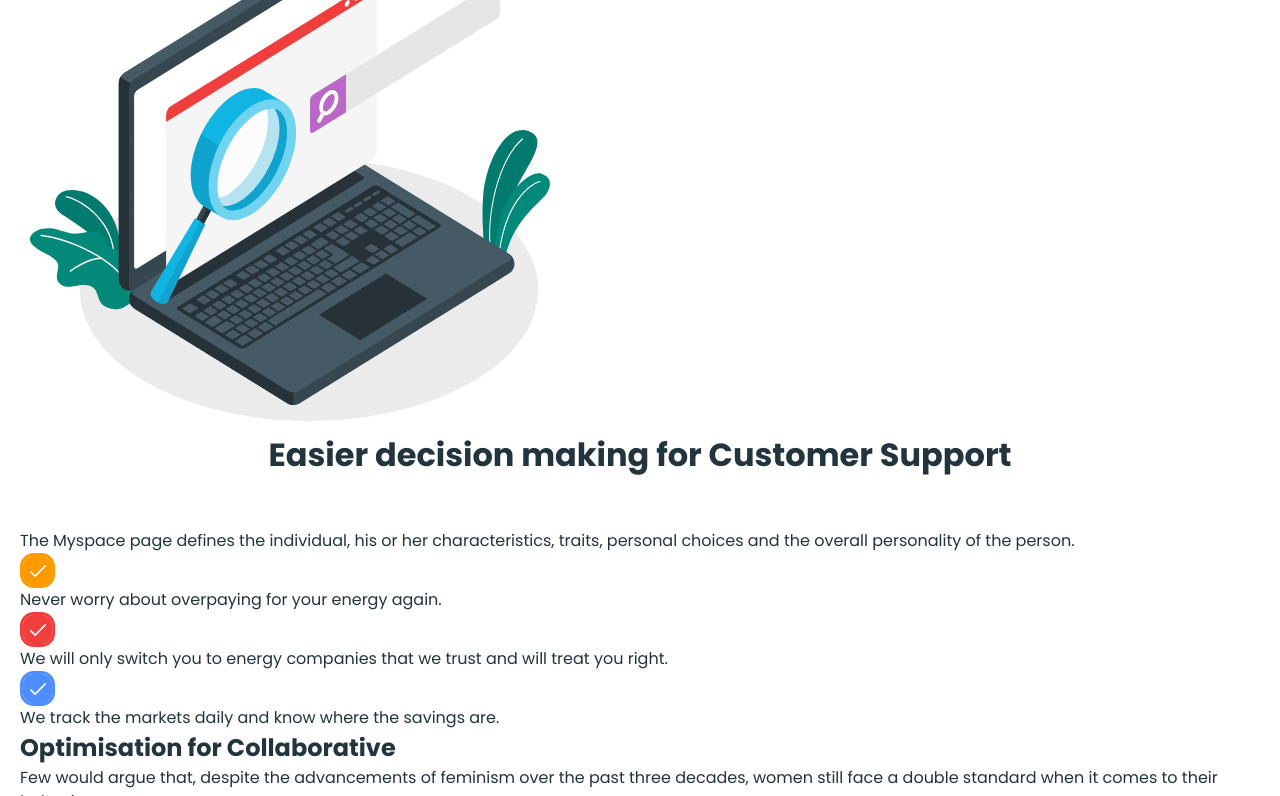
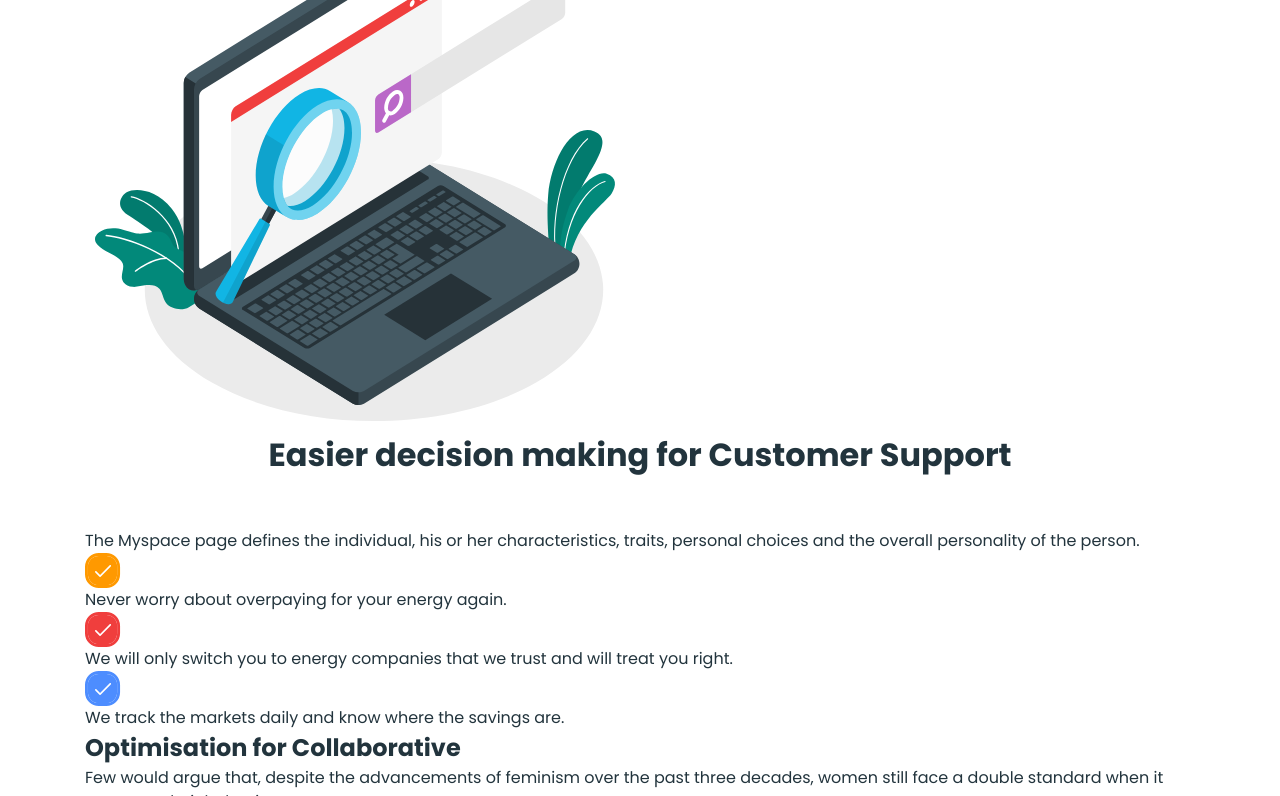
Before and after one commit to kristinka-skl/Business-promotion-GoIt, a plain HTML site: page index.html in a window 1280 px wide. Shown: the part 2004-2800 px from the top of the page. Drawn offline with nearby package versions, Linux system fonts and the light colour scheme.

Commit message:
fix container width

```diff
--- a/css/styles.css
+++ b/css/styles.css
@@ -52,11 +52,12 @@ button {
 }
 @media screen and (min-width: 768px) {
     .container {
-        max-width: 1440px;
+        max-width: 1150px;
         padding: 0 20px;
     }
 
 }
+
 /* header */
 
 .header-container {
```
